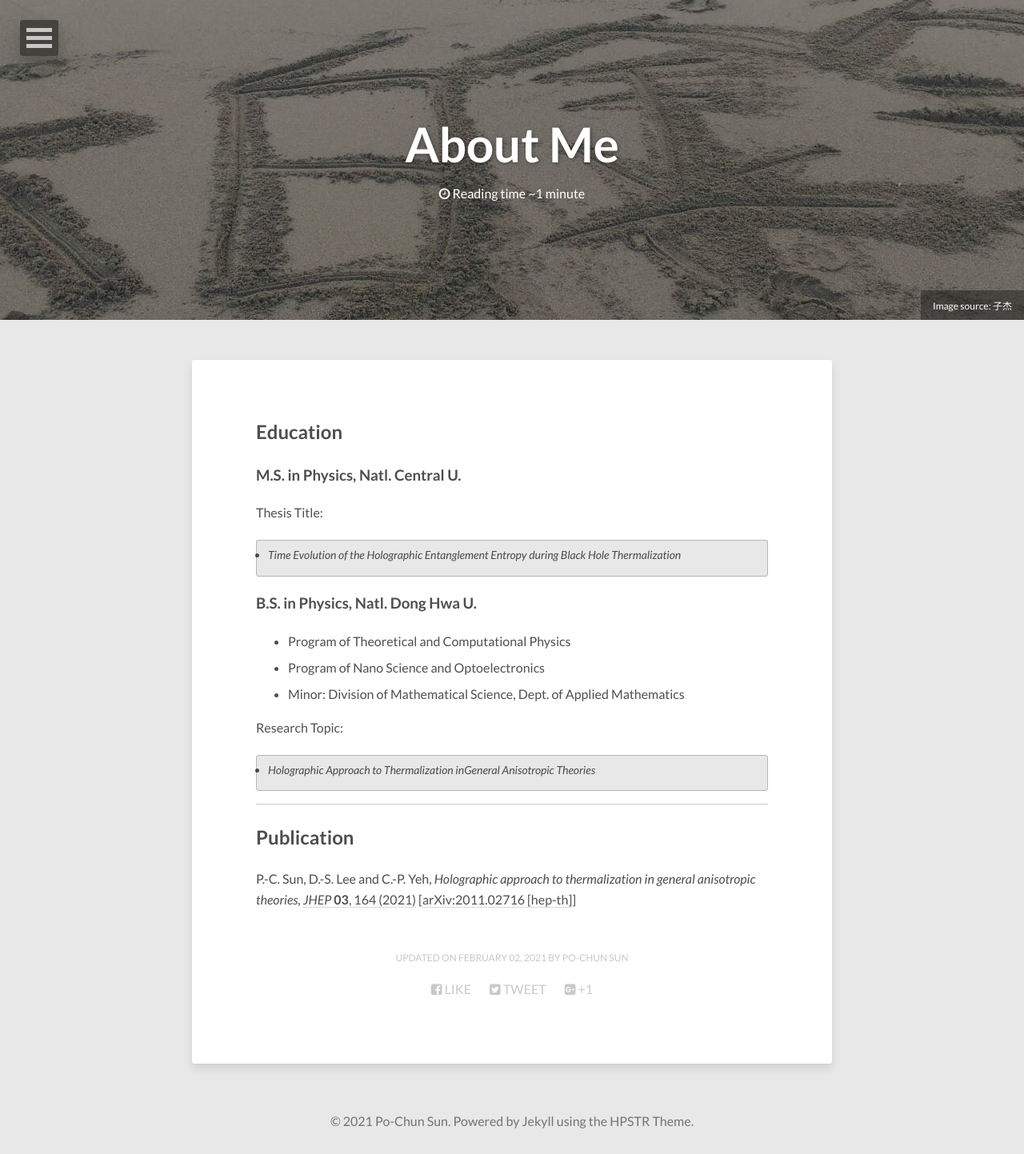
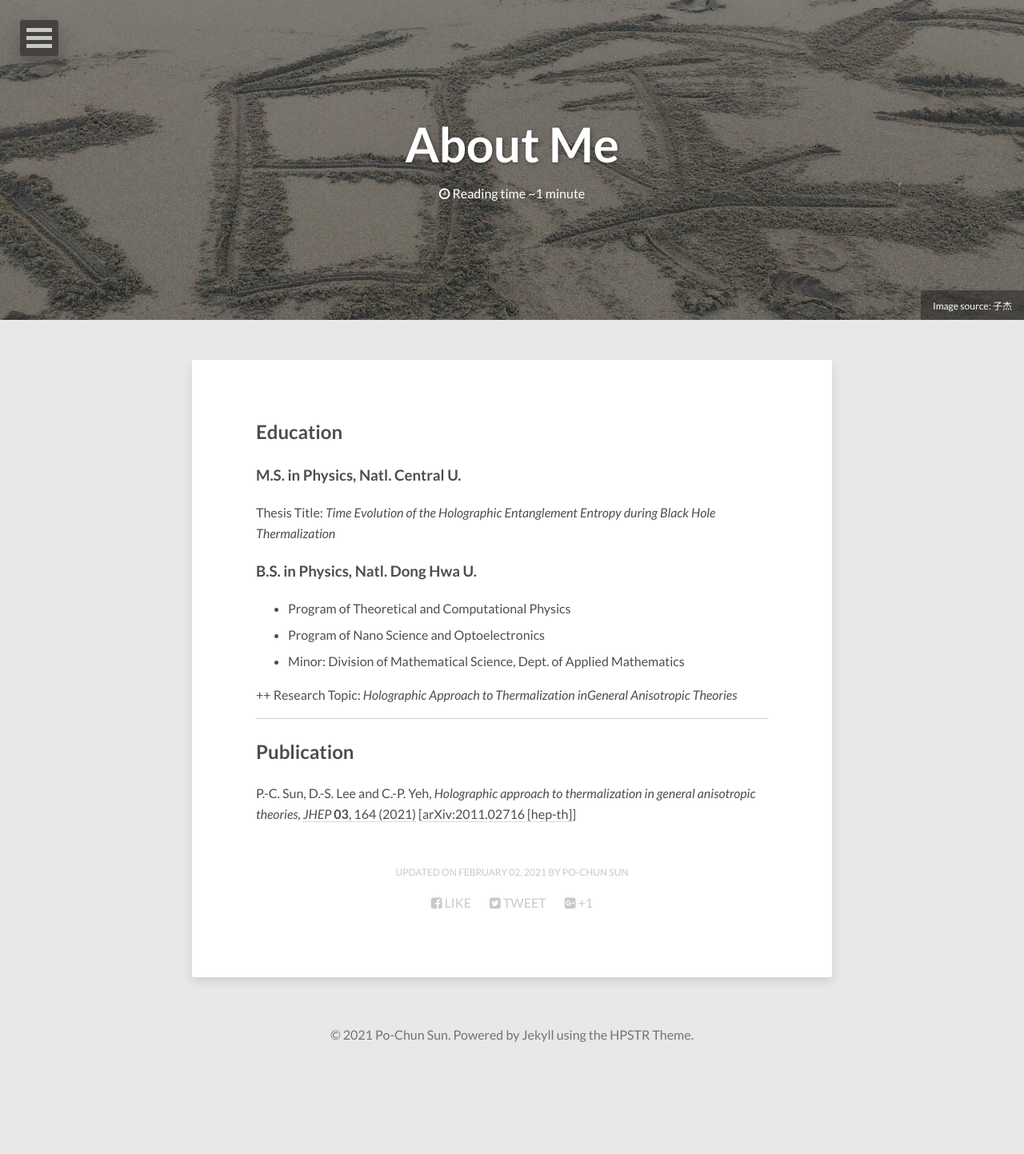
Before and after one commit to pochunsun/pochunsun.github.io, a Jekyll site: the page built from about/index.md, in a window 1280 px wide. Shown: the whole page at 80% size. Built offline with Jekyll 4.4.1, drawn with Linux system fonts in a browser that asks for light colours; nearby versions of some CDN libraries; after the commit the page ends 1335 px from its top, so only the background shows below that.

Commit message:
Update index.md

```diff
--- a/about/index.md
+++ b/about/index.md
@@ -11,17 +11,17 @@
 ### M.S. in Physics, [Natl. Central U](https://www.phy.ncu.edu.tw/en/%E9%A6%96%E9%A0%81-english/).
 
 Thesis Title:
-- *Time Evolution of the Holographic Entanglement Entropy during Black Hole Thermalization*
-{: .notice}
+*Time Evolution of the Holographic Entanglement Entropy during Black Hole Thermalization*
+
 
 ### B.S. in Physics, [Natl. Dong Hwa U](https://phys.ndhu.edu.tw/).
 - Program of Theoretical and Computational Physics
 - Program of Nano Science and Optoelectronics
 - Minor: Division of Mathematical Science, Dept. of Applied Mathematics
 
-Research Topic:
-- *Holographic Approach to Thermalization inGeneral Anisotropic Theories*
-{: .notice}
+++ Research Topic:
+*Holographic Approach to Thermalization inGeneral Anisotropic Theories*
+
 
 ---
 ## Publication
```
